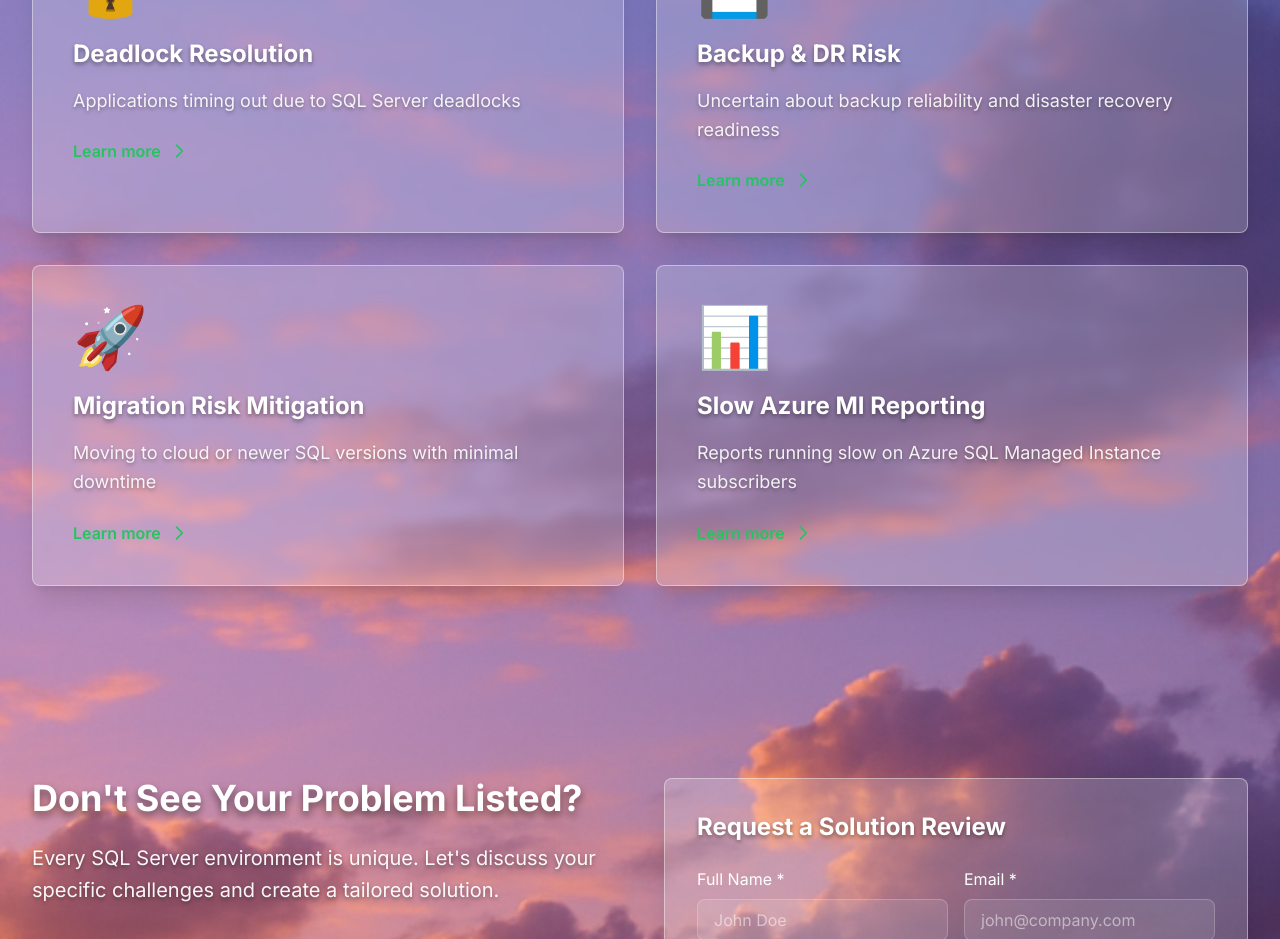
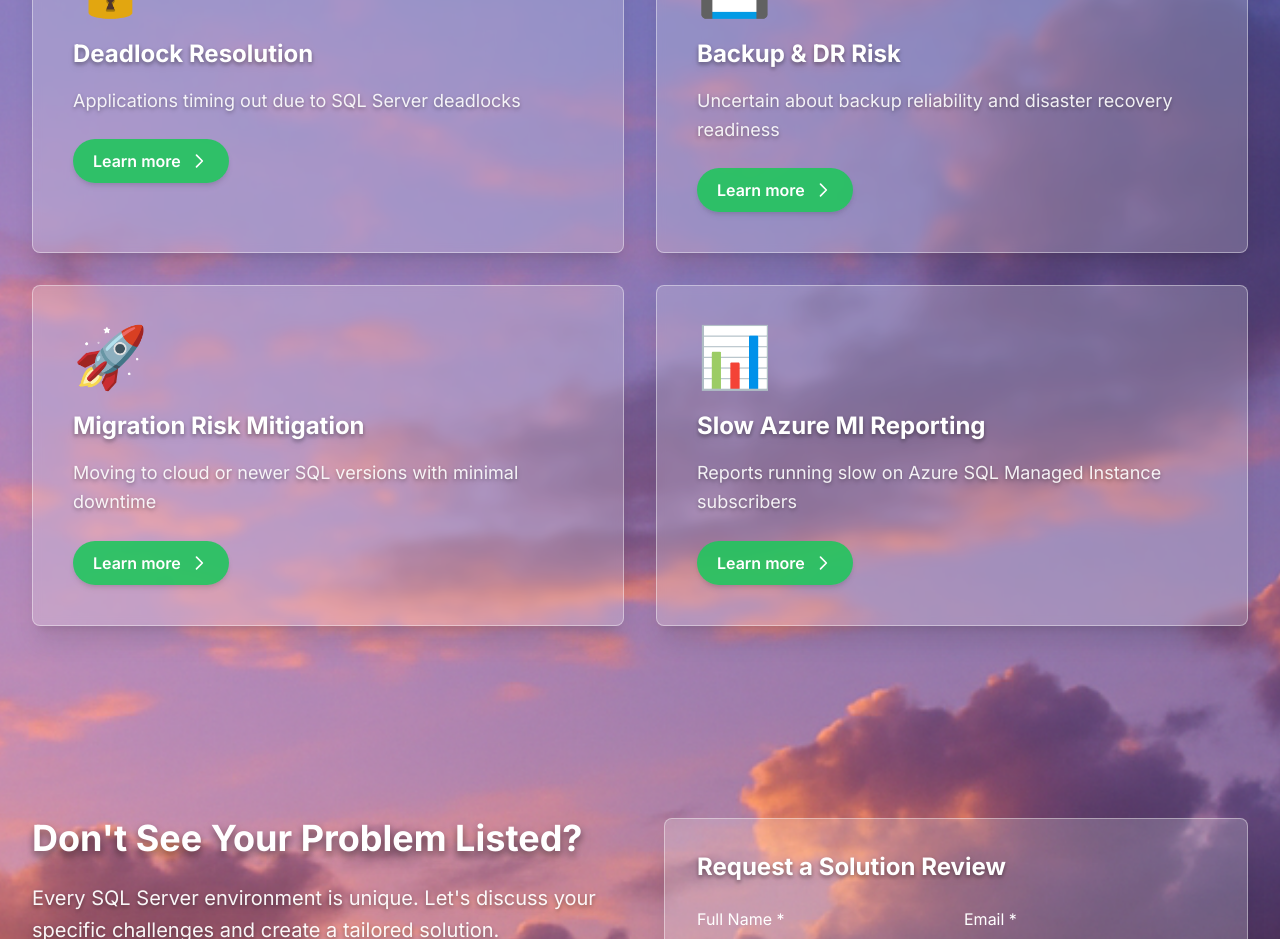
Before and after one commit to DEX-CON-ONE/SOFAKING-SQLOP-site, a Next.js app: page /solutions in a window 1280 px wide. Shown: the part 880-1819 px from the top of the page. Built offline with nearby package versions, Linux system fonts and the light colour scheme.

Commit message:
Improve visibility of Learn more links on solution cards
Co-authored-by: SQLOPTIMISE <128770495+SQLOPTIMISE@users.noreply.github.com>

```diff
--- a/app/solutions/page.tsx
+++ b/app/solutions/page.tsx
@@ -76,7 +76,7 @@ export default function Solutions() {
                   <p className="text-white/90 text-lg leading-relaxed drop-shadow-sm text-shadow mb-6">
                     {solution.problem}
                   </p>
-                  <div className="flex items-center text-accent font-semibold group-hover:translate-x-2 transition-transform">
+                  <div className="inline-flex items-center text-white bg-accent/90 hover:bg-accent px-5 py-2.5 rounded-full font-semibold group-hover:translate-x-2 transition-all duration-300 shadow-md hover:shadow-lg">
                     Learn more
                     <svg className="w-5 h-5 ml-2" fill="none" stroke="currentColor" viewBox="0 0 24 24">
                       <path strokeLinecap="round" strokeLinejoin="round" strokeWidth={2} d="M9 5l7 7-7 7" />
```
